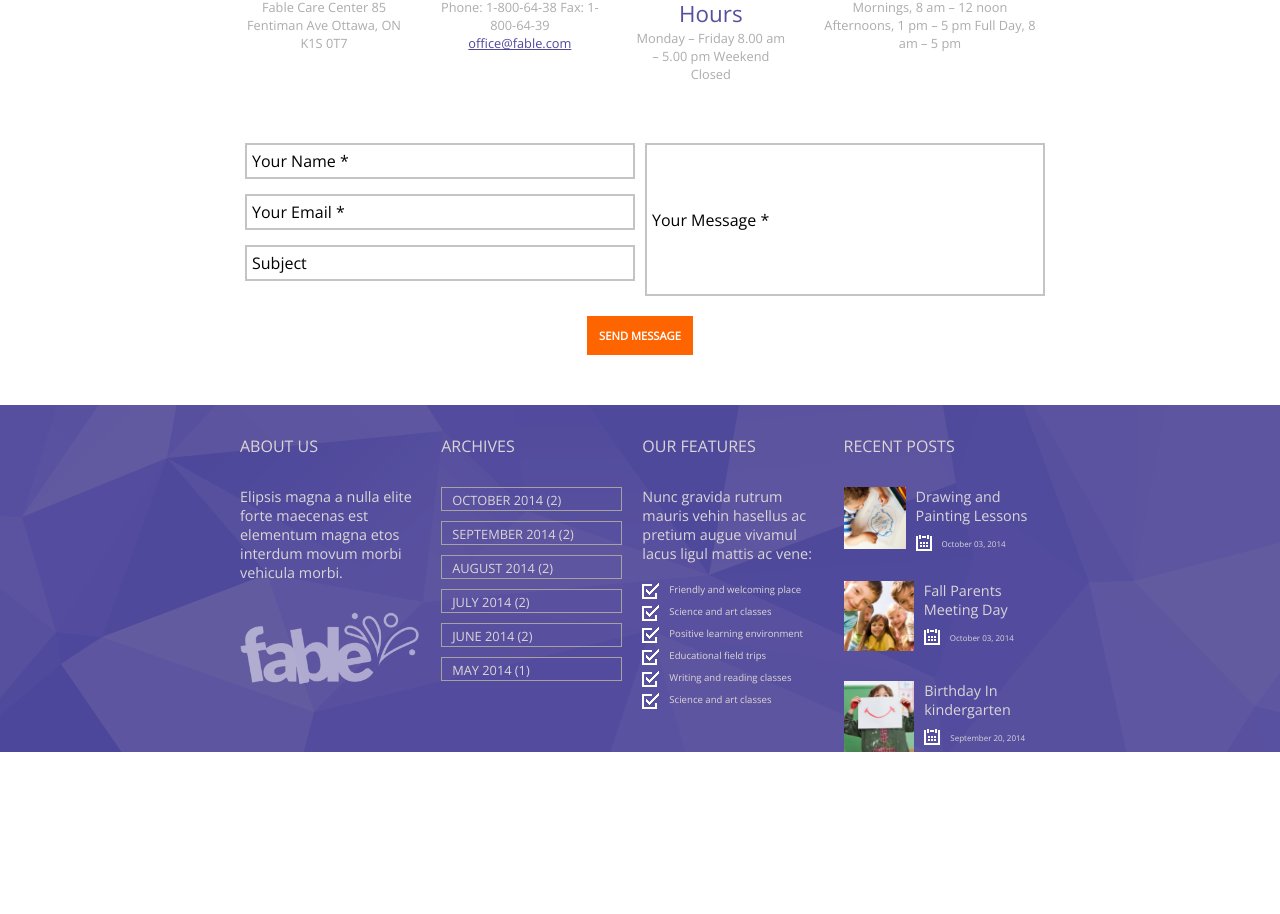
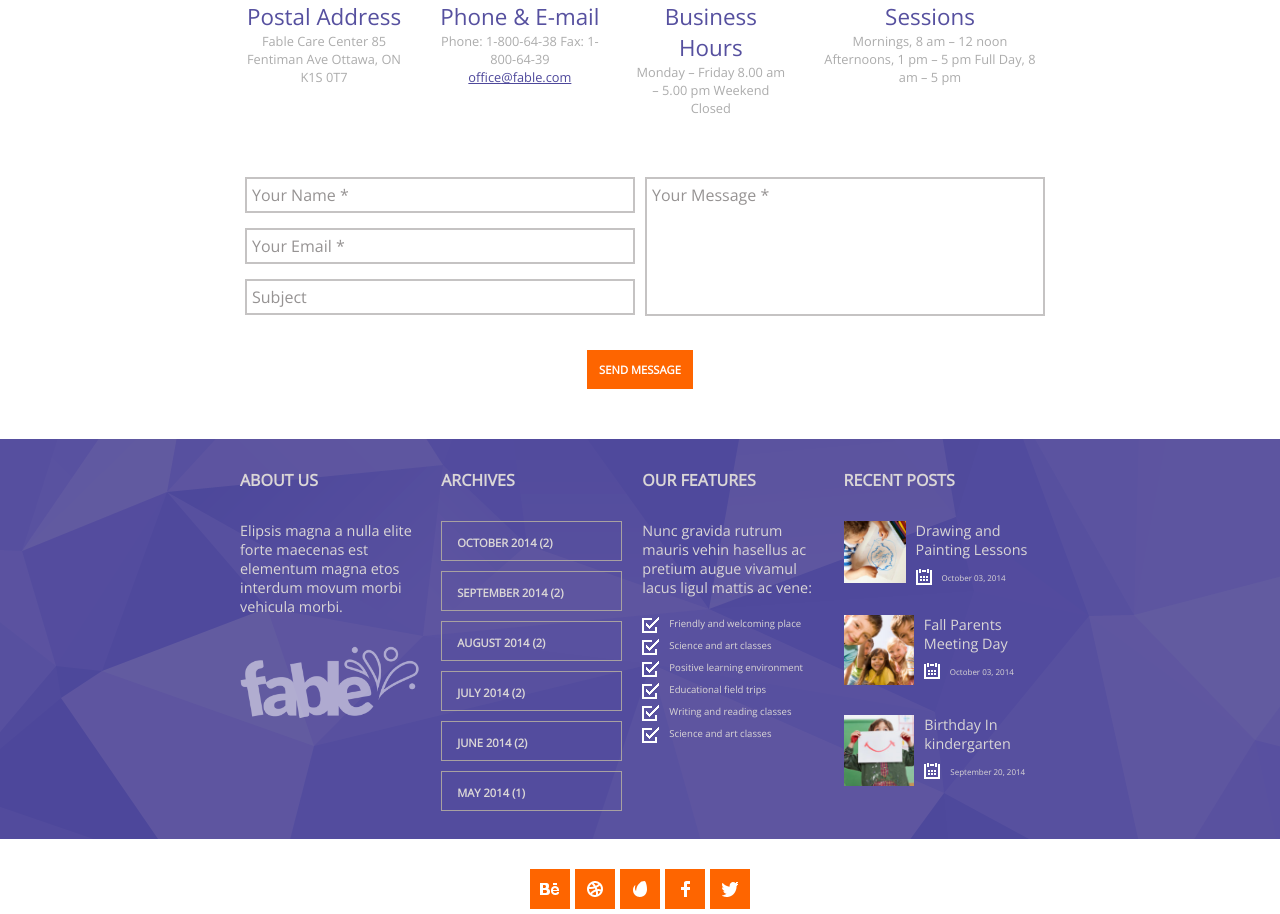
Before and after one commit to AlessandroRamoni/proj-html-vuejs, a Vue app: page / in a window 1280 px wide. Shown: the part 5749-6663 px from the top of the page. Before the commit the page ends 6501 px from the top, so only its background shows below. Built offline with nearby package versions, Linux system fonts and the light colour scheme; a web font is replaced by a local one.

Commit message:
create nav footer

```diff
--- a/src/App.vue
+++ b/src/App.vue
@@ -13,6 +13,7 @@
     <AddGoogleMap />
     <ContactComponent />
     <FooterComponent />
+    <FooterNavComponent :cards="icone" />
   </div>
 </template>
 
@@ -30,14 +31,17 @@ import NewsComponent from "@/components/NewsComponent.vue";
 import AddGoogleMap from "@/components/AddGoogleMap.vue";
 import ContactComponent from "@/components/ContactComponent.vue";
 import FooterComponent from "@/components/FooterComponent.vue";
+import FooterNavComponent from "@/components/FooterNavComponent.vue";
 
 import { immagini } from "../src/data";
+import { icone } from "../src/data";
 
 export default {
   name: "App",
   data() {
     return {
       immagini,
+      icone,
     };
   },
   components: {
@@ -54,6 +58,7 @@ export default {
     AddGoogleMap,
     ContactComponent,
     FooterComponent,
+    FooterNavComponent,
   },
 };
 </script>
--- a/src/components/ContactComponent.vue
+++ b/src/components/ContactComponent.vue
@@ -62,6 +62,9 @@ export default {
   text-align: center;
   padding-bottom: 50px;
 }
+#welcome img {
+  padding-top: 20px;
+}
 #contenitore #titolo #welcome h1 {
   text-align: center;
   color: #4e489b;
@@ -114,6 +117,7 @@ a {
 }
 #contenitore-form-dx {
   width: 50%;
+  height: 139px;
   input {
     border: 2px solid #c5c3c3;
     width: 100%;
@@ -122,6 +126,12 @@ a {
     padding: 5px;
     margin-top: 10px;
   }
+}
+input::placeholder {
+  color: #969393;
+  position: absolute;
+  top: 5px;
+  left: 5px;
 }
 button {
   background-color: #fe6500;
--- a/src/components/FooterComponent.vue
+++ b/src/components/FooterComponent.vue
@@ -111,6 +111,7 @@ export default {
 <style scoped lang="scss">
 #contenitore {
   background-image: url(../assets/img/pattern.png);
+  height: 400px;
 }
 footer {
   margin: 0 auto;
@@ -119,6 +120,9 @@ footer {
 #contenitore-footer {
   display: flex;
   gap: 20px;
+  h3 {
+    font-weight: 800;
+  }
 }
 #about-us {
   color: #dad6d6;
@@ -146,13 +150,15 @@ footer {
   li {
     border: 1px solid #a8a1a1;
     margin-top: 10px;
+    padding: 8px;
   }
   li:first-child {
     margin-top: 0px;
   }
   a {
-    padding: 10px;
-    font-size: 0.8em;
+    padding: 10px 10px 10px 7px;
+    font-size: 0.7em;
+    font-weight: 600;
   }
 }
 #our-features {
--- /dev/null
+++ b/src/components/FooterNavComponent.vue
@@ -0,0 +1,30 @@
+<template>
+  <nav>
+    <div id="contenitore-icone" v-for="(card, index) in cards" :key="index">
+      <img :src="require(`@/assets/img/${card.immagine}`)" alt="" />
+    </div>
+  </nav>
+</template>
+
+<script>
+export default {
+  name: "FooterNavComponent",
+  props: {
+    cards: Array,
+  },
+};
+</script>
+
+<style scoped lang="scss">
+nav {
+  display: flex;
+  justify-content: center;
+  gap: 5px;
+  padding-top: 30px;
+}
+#contenitore-icone {
+  background-color: #fe6500;
+  width: 40px;
+  height: 40px;
+}
+</style>
--- a/src/components/NewsComponent.vue
+++ b/src/components/NewsComponent.vue
@@ -69,6 +69,9 @@ export default {
   padding-top: 50px;
   text-align: center;
 }
+#welcome img {
+  padding-top: 20px;
+}
 #contenitore #titolo #welcome h1 {
   text-align: center;
   color: #4e489b;
--- a/src/data.js
+++ b/src/data.js
@@ -35,3 +35,31 @@ export const immagini = [
         immagine: "envelope-2.png",
       }
 ]
+
+export const icone = [
+  {
+    id: 1,
+    nome: "Behance",
+    immagine: "behance.png",
+  },
+  {
+      id: 2,
+      nome: "Dribbble",
+      immagine: "dribbble.png",
+    },
+    {
+      id: 3,
+      nome: "Envato",
+      immagine: "envato.png",
+    },
+    {
+        id: 4,
+        nome: "Facebook",
+        immagine: "facebook.png",
+      },
+      {
+        id: 5,
+        nome: "Twitter",
+        immagine: "twitter.png",
+      }
+]
```
